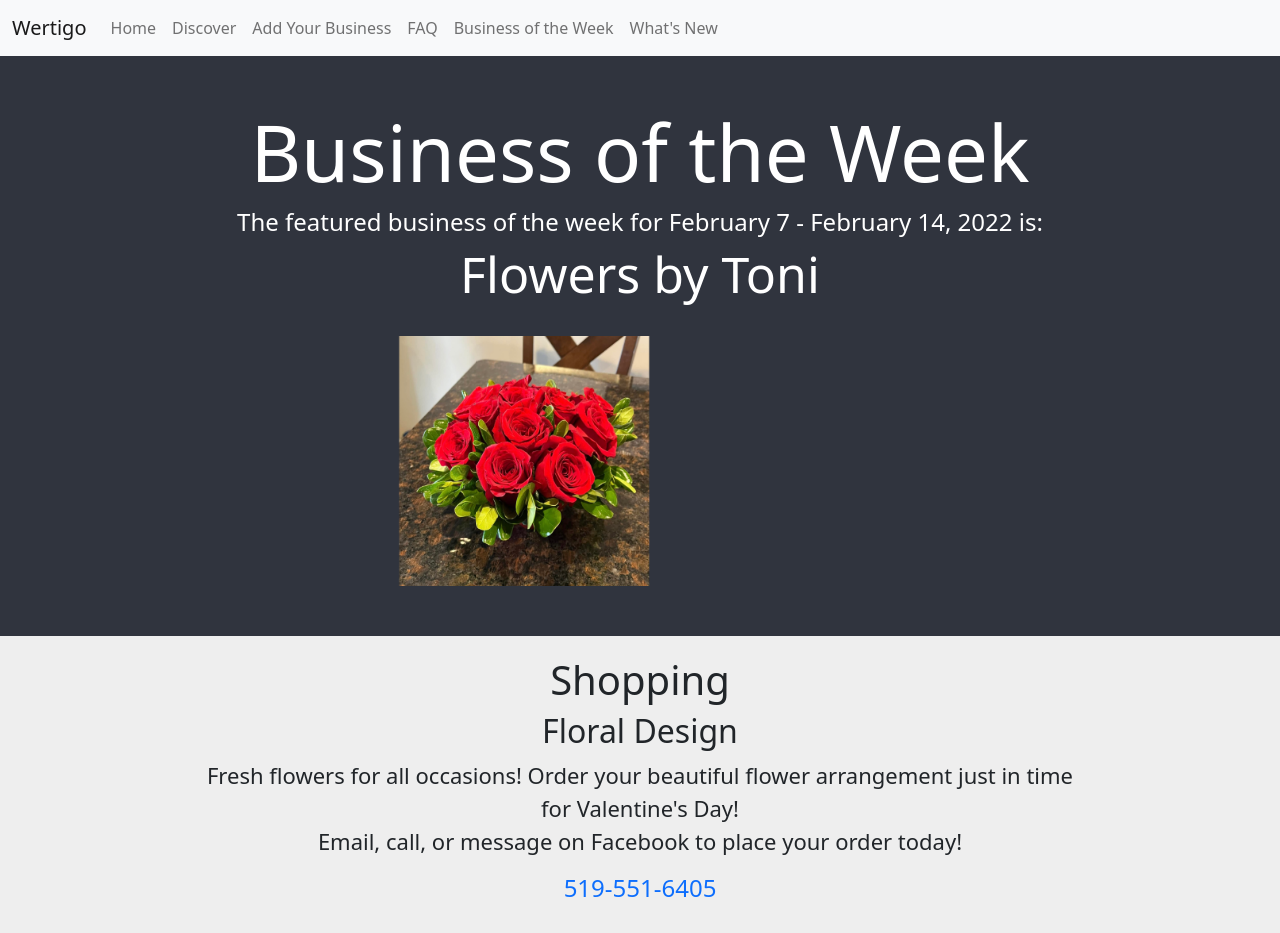
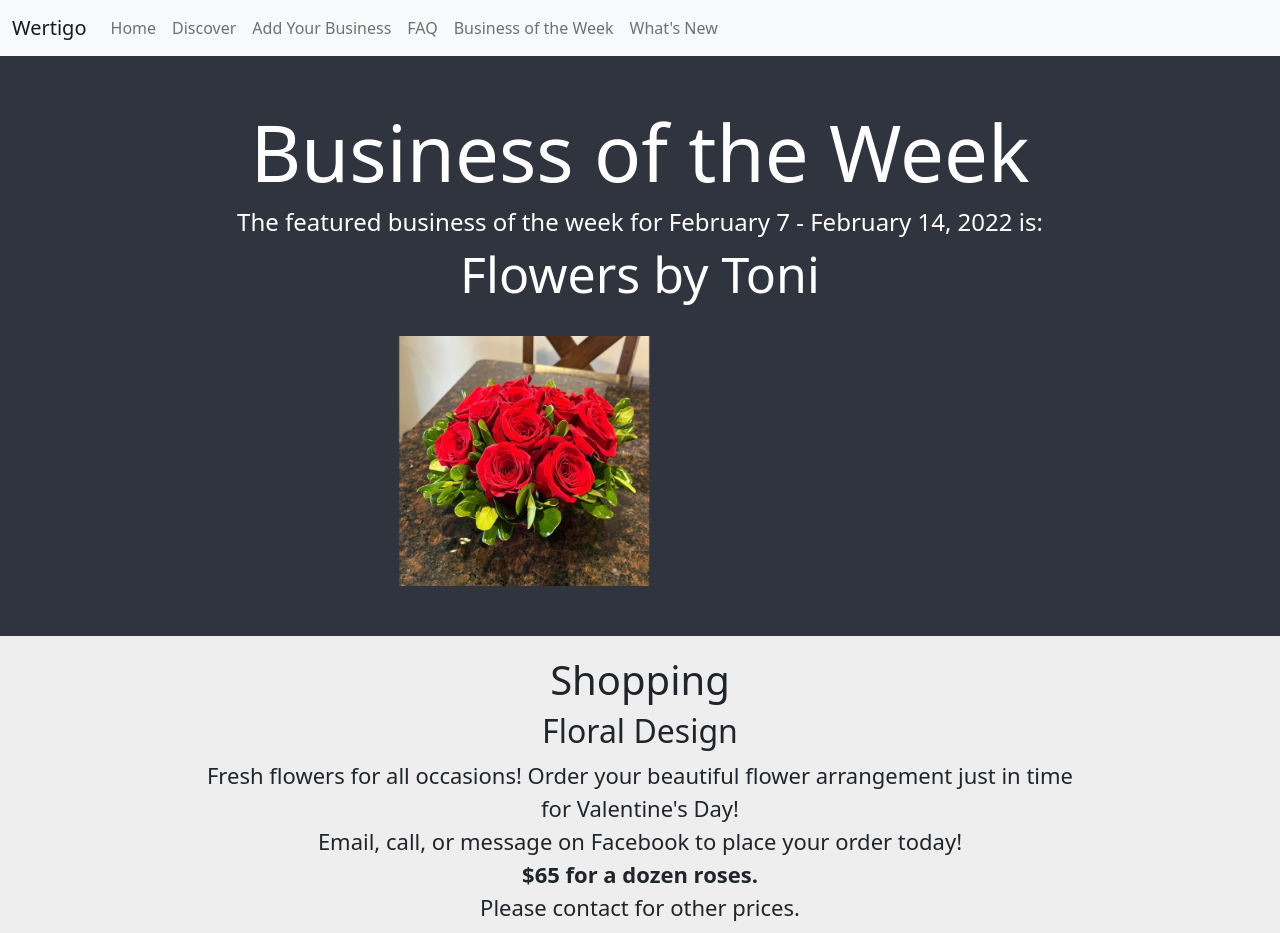
Before and after one commit to tonyalas/wertigo, a React (Create React App) app in the folder react-ui/: page /businessoftheweek in a window 1280 px wide. Shown: the top 933 px of the page. Built offline with nearby package versions, Linux system fonts and the light colour scheme.

Commit message:
updated prices on business of the week

```diff
--- a/react-ui/src/pages/BusinessOfTheWeekPage/BusinessOfTheWeekPage.js
+++ b/react-ui/src/pages/BusinessOfTheWeekPage/BusinessOfTheWeekPage.js
@@ -41,7 +41,7 @@
                             <h1>{thisWeekBusiness.category}</h1>
                             <h2>{thisWeekBusiness.subcategory}</h2>
                             <div className='block-text'>
-                                <p id='informationText'>{thisWeekBusiness.description} Order your beautiful flower arrangement just in time for Valentine's Day! <br></br>Email, call, or message on Facebook to place your order today!</p>
+                                <p id='informationText'>{thisWeekBusiness.description} Order your beautiful flower arrangement just in time for Valentine's Day! <br></br>Email, call, or message on Facebook to place your order today!<br></br><b>$65 for a dozen roses.</b><br></br>Please contact for other prices.</p>
                             </div>
                             {(thisWeekBusiness.phoneNumber != '') &&
                                 <h4><a href={'tel:' + thisWeekBusiness.phoneNumber} className='phonenumber'>{thisWeekBusiness.phoneNumber} {thisWeekBusiness.phoneNumberDescription}</a></h4>
```
